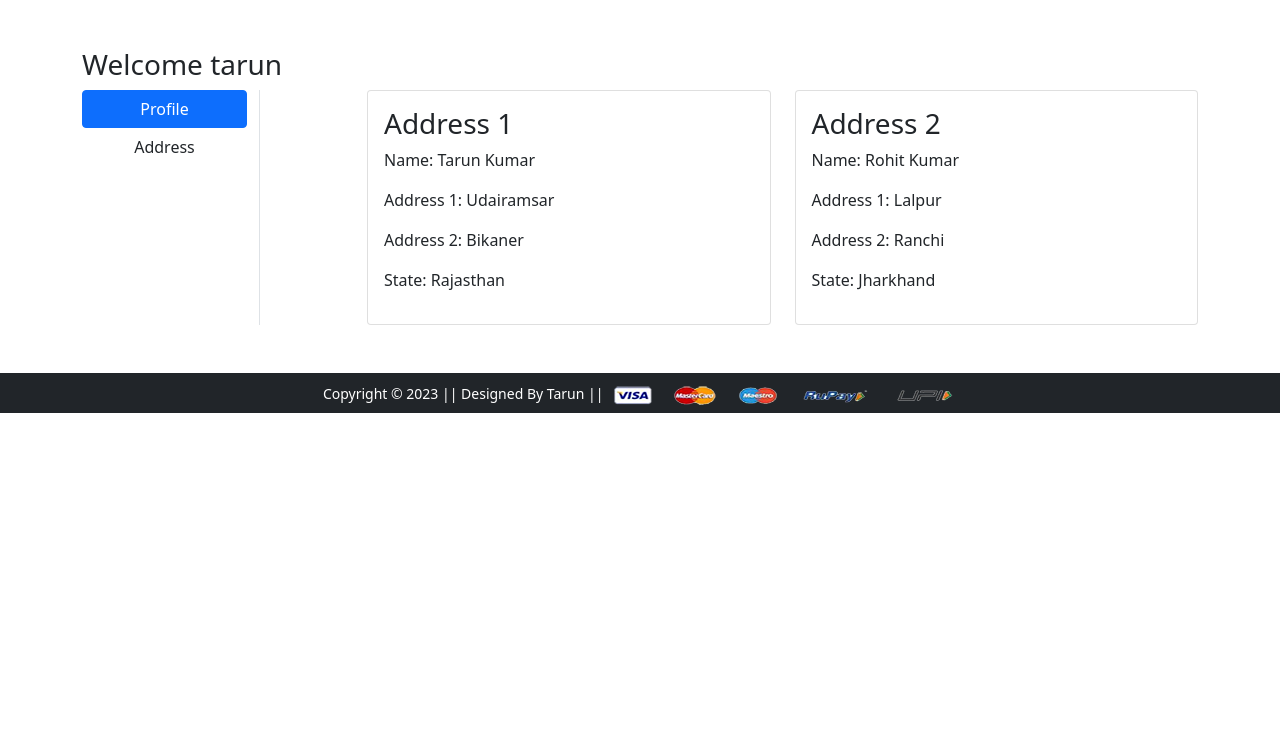
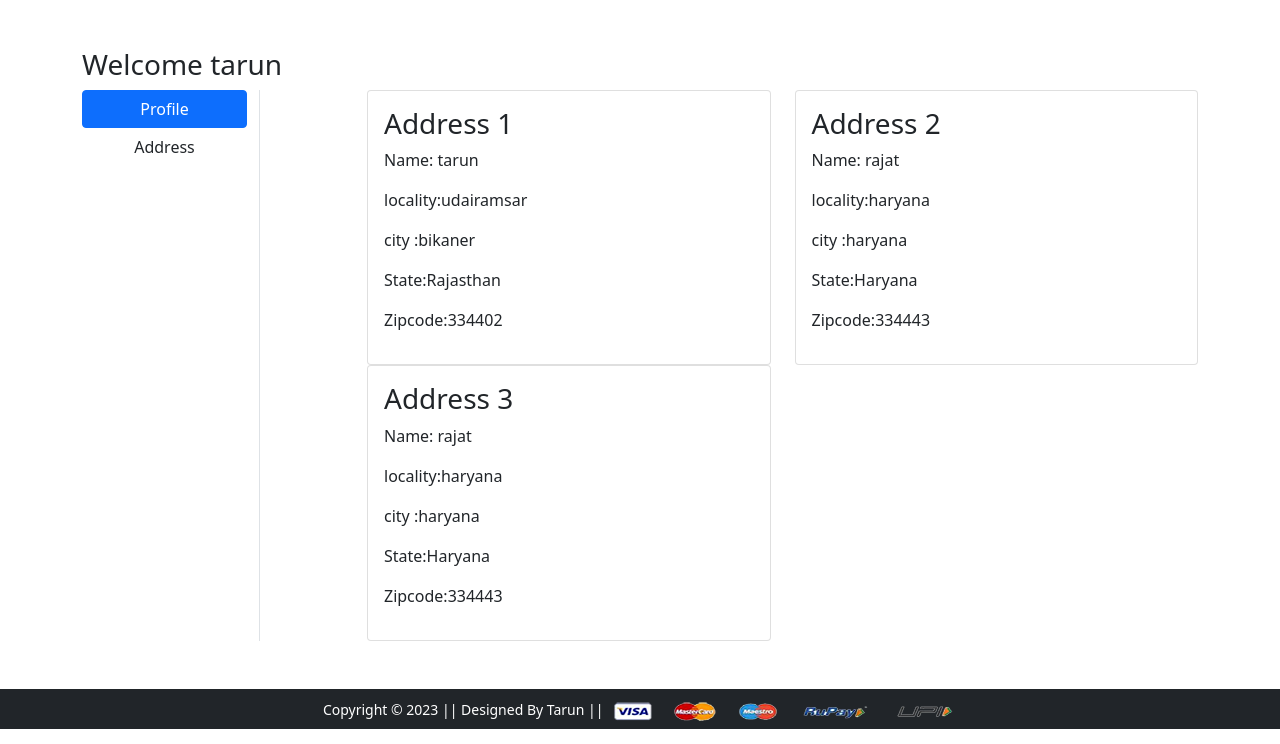
Before and after one commit to tarun3154/shoppinglyx-main, a Django app: page /address/ in a window 1280 px wide. Shown: the part 56-800 px from the top of the page. Run offline with Django 3.2, Linux system fonts and the light colour scheme; a user stored in the database is signed in; data comes from the database, SQL or seed files in the repository; both versions use the stored data as it was after the commit; some libraries are stand-ins or nearby versions.

Commit message:
2nd commit

```diff
--- a/app/templates/app/address.html
+++ b/app/templates/app/address.html
@@ -1,6 +1,6 @@
 {% extends 'app/base.html' %}
 {% load static %}
-{% block title %}Buy Now{% endblock title %}
+{% block title %}Address{% endblock title %}
 {% block main-content %}
 <div class="container my-5">
  <div class="row">
@@ -13,28 +13,21 @@
   </div>
   <div class="col-sm-9 offset-sm-1">
    <div class="row">
+    {% for ad in add %}
     <div class="col-sm-6">
      <div class="card">
       <div class="card-body">
-       <h3>Address 1</h3>
-       <p>Name: Tarun Kumar</p>
-       <p>Address 1: Udairamsar</p>
-       <p>Address 2: Bikaner</p>
-       <p>State: Rajasthan</p>
+       <h3>Address {{forloop.counter}}</h3>
+       <p>Name: {{ad.name}}</p>
+       <p>locality:{{ad.locality}}</p>
+       <p>city :{{ad.city}}</p>
+       <p>State:{{ad.state}} </p>
+       <p>Zipcode:{{ad.zipcode}} </p>
+
       </div>
      </div>
     </div>
-    <div class="col-sm-6">
-     <div class="card">
-      <div class="card-body">
-       <h3>Address 2</h3>
-       <p>Name: Rohit Kumar</p>
-       <p>Address 1: Lalpur</p>
-       <p>Address 2: Ranchi</p>
-       <p>State: Jharkhand</p>
-      </div>
-     </div>
-    </div>
+    {% endfor %}
    </div>
   </div>
  </div>
--- a/app/templates/app/addtocart.html
+++ b/app/templates/app/addtocart.html
@@ -22,7 +22,7 @@
         <a class="plus-cart btn"><i class="fas fa-plus-square fa-lg"></i></a>
        </div>
        <div class="d-flex justify-content-between">
-        <a href="#" class="btn btn-sm btn-secondary mr-3">Remove item </a>
+        <a href="removeitem" class="btn btn-sm btn-secondary mr-3">Remove item </a>
         <p class="mb-0"><span><strong>Rs. 110.00</strong></span></p>
        </div>
       </div>
--- a/app/urls.py
+++ b/app/urls.py
@@ -9,9 +9,9 @@ from .forms import *
 urlpatterns = [
     path('', views.ProductView.as_view(),name='home'),
     path('product-detail/<int:pk>', views.ProductDetailView.as_view(), name='product-detail'),
-    path('cart/', views.add_to_cart, name='add-to-cart'),
+    path('add-to-cart/', views.add_to_cart, name='add-to-cart'),
     path('buy/', views.buy_now, name='buy-now'),
-    path('profile/', views.profile, name='profile'),
+    path('profile/', views.ProfileView.as_view(), name='profile'),
     path('address/', views.address, name='address'),
     path('orders/', views.orders, name='orders'),
     path('mobile/', views.mobile, name='mobile'),
@@ -21,16 +21,17 @@ urlpatterns = [
     #password reset
     path('password-reset/',auth_views.PasswordResetView.as_view(template_name='app/password_reset.html',form_class=MyPasswordResetForm),name='password_reset'),
     path('password-reset/done/',auth_views.PasswordResetDoneView.as_view(template_name='app/password_reset_done.html'),name='password_reset_done'),
+    path('password-reset-confirm/<uidb64>/<token>/',auth_views.PasswordResetConfirmView.as_view(template_name='app/password_reset_confirm.html',form_class=MySetPasswordForm),name='password_reset_confirm'),
+    path('password_reset_complete/', auth_views.PasswordResetCompleteView.as_view(template_name='app/password_reset_complete.html'), name='password_reset_complete'),
 
-    path('password-reset-confrim/<uidb64>/<token>/',auth_views.PasswordResetConfirmView.as_view(template_name='app/password_reset_confirm.html',form_class=MySetPasswordForm),name='password_reset_confirm'),
 
-    path('password-reset-complete/',auth_views.PasswordResetCompleteView.as_view(template_name='app/password_reset_complete.html'),name='password_reset_complete        '),
 
 
     path('mobile/<slug:data>', views.mobile, name='mobiledata'),
-    path('login/', views.login_user, name='login'),
+    path('accounts/login/', views.login_user, name='login'),
     path('logout/',views.Userlogout,name='logout'),
     path('registration/', views.register_user, name='customerregistration'),
     path('checkout/', views.checkout, name='checkout'),
+    path('remove-item<int:pk>/',views.removeitem,name='removeitem'),
 
 ]+static(settings.MEDIA_URL,document_root=settings.MEDIA_ROOT)
--- a/app/views.py
+++ b/app/views.py
@@ -10,14 +10,11 @@ from .models import *
 from .forms import *
 
 
-@login_required(login_url='login')
-def profile(request):
-    return render(request, 'app/profile.html')
-
 
 @login_required(login_url='login')
 def address(request):
-    return render(request, 'app/address.html')
+    add= Customer.objects.filter(user=request.user)
+    return render(request, 'app/address.html',{'add':add})
 
 
 @login_required(login_url='login')
@@ -43,13 +40,25 @@ class ProductView(View):
 class ProductDetailView(View):
     @login_required(login_url='login')
     def get(self, request, pk):
+        user=request.user
         product = Product.objects.get(id=pk)
-        return render(request, 'app/productdetail.html', {'product': product})
+        print(product)
+        return render(request, 'app/productdetail.html', {'product': product,'user':user})
 
 
 @login_required(login_url='login')
 def add_to_cart(request):
+    user=request.user
+    product_id= request.GET.get('prod_id')
+    product=Product.objects.get(id=product_id)
+    Cart(user=user,product=product.id).save()
     return render(request, 'app/addtocart.html')
+
+def removeitem(request,pk):
+    item=Cart.objects.get(id=pk)
+    item.delete()
+    redirect('cart')
+
 
 
 @login_required(login_url='login')
@@ -110,3 +119,25 @@ def register_user(request):
 @login_required(login_url='login')
 def checkout(request):
     return render(request, 'app/checkout.html')
+
+
+
+class ProfileView(View):
+    def get(self, request):
+        form = CustomerProfileForm()
+        return render(request, 'app/profile.html', {'form': form})
+
+    def post(self, request):
+        form = CustomerProfileForm(request.POST)
+        if form.is_valid():
+            usr=request.user
+            name=form.cleaned_data['name']
+            locality=form.cleaned_data['locality']
+            city=form.cleaned_data['city']
+            state=form.cleaned_data['state']
+            zipcode=form.cleaned_data['zipcode']
+            reg= Customer(user=usr,name=name,locality=locality,city=city,state=state,zipcode=zipcode)
+            reg.save()
+            messages.success(request,'Profile Successfully Updated')
+
+        return render(request, 'app/profile.html', {'form': form ,'user':usr})
```
Also changed, not shown: app/forms.py (+12 -0 lines), app/templates/app/password_reset_complete.html (+19 -0 lines), app/templates/app/productdetail.html (+8 -0 lines), app/templates/app/profile.html (+16 -27 lines), db.sqlite3.
